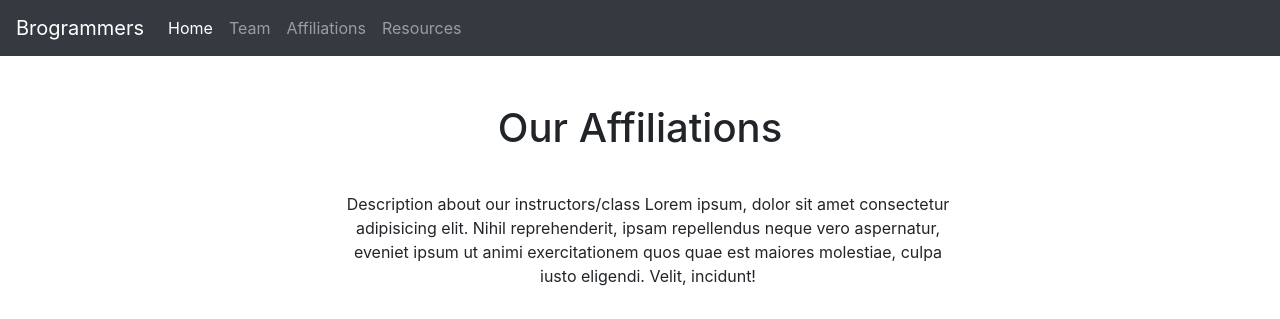
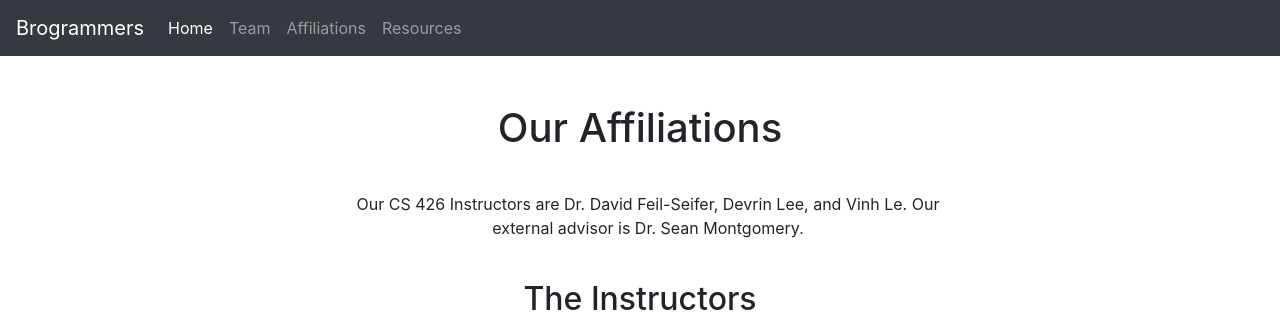
Before and after one commit to kobemaristela/EmotiCoach, a Django app: page /affiliations in a window 1280 px wide. Shown: the top 319 px of the page. Run offline with Django 4.2, Linux system fonts and the light colour scheme; parts of the project's set-up code (start-up, migrations or seed data) failed here and were passed over; some libraries are stand-ins or nearby versions.

Commit message:
Hotfix T1025: Updated team description and affiliations.

```diff
--- a/backend/website/templates/website/affiliations.html
+++ b/backend/website/templates/website/affiliations.html
@@ -12,12 +12,8 @@
     <div class="col-md-3"></div>
     <div class="col-md-6">
         <p class="text-center pt-3 pb-2">
-            Description about our instructors/class Lorem ipsum,
-            dolor sit amet consectetur adipisicing elit.
-            Nihil reprehenderit, ipsam repellendus neque
-            vero aspernatur, eveniet ipsum ut animi exercitationem
-            quos quae est maiores molestiae, culpa iusto eligendi.
-            Velit, incidunt!
+            Our CS 426 Instructors are Dr. David Feil-Seifer, Devrin Lee, and Vinh Le.
+            Our external advisor is Dr. Sean Montgomery.
         </p>
     </div>
     <div class="col-md-3"></div>
@@ -30,27 +26,21 @@
             <p class="h3">Devrin Lee</p>
             <img src="https://cdn.pixabay.com/photo/2014/04/03/10/54/smiley-311701_1280.png" class="img-thumbnail rounded-circle w-50" alt="Devrin">
             <p>
-                Description goes here Lorem ipsum dolor sit
-                amet consectetur adipisicing elit. Minus,
-                exercitationem.
+                CS 426 Instructor.
             </p>
         </div>
         <div class="col-md-4">
             <p class="h3">Dr. David Feil-Seifer</p>
             <img src="https://cdn.pixabay.com/photo/2014/04/03/10/54/smiley-311701_1280.png" class="img-thumbnail rounded-circle w-50" alt="Chad">
             <p>
-                Description goes here Lorem ipsum dolor sit
-                amet consectetur adipisicing elit. Minus,
-                exercitationem.
+                CS 426 Instructor.
             </p>
         </div>
         <div class="col-md-4">
             <p class="h3">Vinh Le</p>
             <img src="https://cdn.pixabay.com/photo/2014/04/03/10/54/smiley-311701_1280.png" class="img-thumbnail rounded-circle w-50" alt="Chad">
             <p>
-                Description goes here Lorem ipsum dolor sit
-                amet consectetur adipisicing elit. Minus,
-                exercitationem.
+                CS 426 Teaching Assistant.
             </p>
         </div>
     </div>
```
Also changed, not shown: backend/website/templates/website/resources.html (+16 -17 lines), backend/website/templates/website/team.html (+2 -6 lines).
